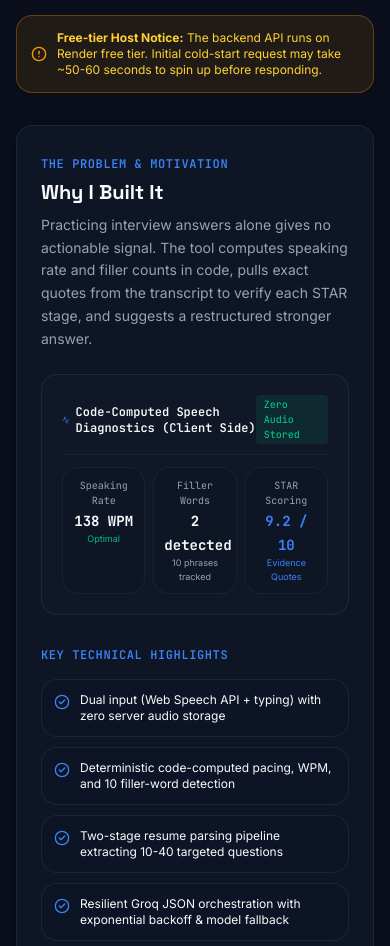
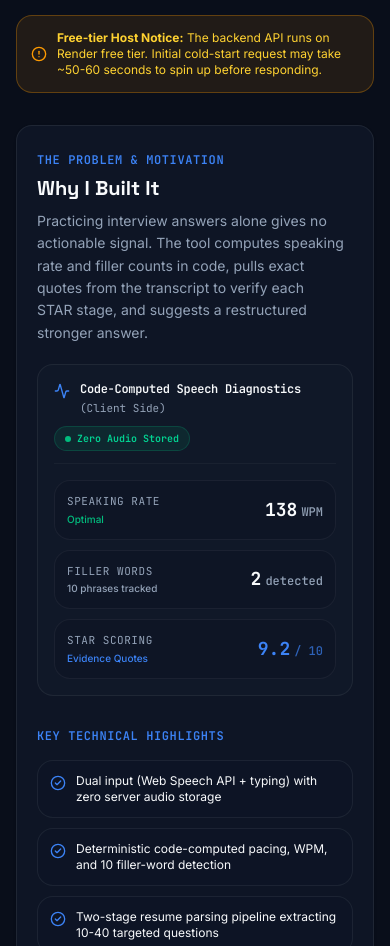
Before and after one commit to MdArman09/Md-Arman-Portfolio, a Next.js app: page / in a window 390 px wide. Shown: the part 3060-4006 px from the top of the page. Built offline with nearby package versions, Linux system fonts and the light colour scheme.

Commit message:
fix(featured): responsive layout for speech diagnostics mini-card with baseline values and adaptive rows

```diff
--- a/components/sections/featured-project.tsx
+++ b/components/sections/featured-project.tsx
@@ -83,10 +83,10 @@ export function FeaturedProject() {
         </div>
 
         {/* Featured Card */}
-        <SpotlightCard className="p-6 sm:p-10 border-border/80 space-y-8">
+        <SpotlightCard className="p-5 sm:p-10 border-border/80 space-y-8">
           {/* Top Info Grid */}
           <div className="grid grid-cols-1 lg:grid-cols-12 gap-8 items-start">
-            <div className="lg:col-span-7 space-y-6">
+            <div className="lg:col-span-7 space-y-5 sm:space-y-6">
               <div>
                 <span className="text-xs font-mono font-semibold uppercase tracking-wider text-primary">
                   The Problem & Motivation
@@ -94,50 +94,94 @@ export function FeaturedProject() {
                 <h3 className="font-display font-bold text-xl sm:text-2xl text-foreground mt-1">
                   Why I Built It
                 </h3>
-                <p className="text-sm sm:text-base text-muted-foreground mt-2 leading-relaxed">
+                <p className="text-sm sm:text-base text-muted-foreground mt-2 leading-[1.6] text-pretty">
                   {project.whyIBuiltIt}
                 </p>
               </div>
 
               {/* Live Metric Demonstration Mockup */}
-              <div className="p-5 rounded-2xl border border-border/80 bg-muted/30 space-y-3">
-                <div className="flex items-center justify-between border-b border-border/50 pb-2.5">
-                  <span className="text-xs font-mono font-semibold text-foreground flex items-center gap-1.5">
-                    <Activity className="w-3.5 h-3.5 text-primary" />
-                    Code-Computed Speech Diagnostics (Client Side)
+              <div className="p-4 sm:p-5 rounded-2xl border border-border/80 bg-muted/30 space-y-4 max-w-full min-w-0">
+                <div className="flex flex-col sm:flex-row sm:items-center sm:justify-between gap-2.5 sm:gap-4 border-b border-border/50 pb-3 sm:pb-3.5 min-w-0">
+                  <div className="flex items-start gap-2.5 min-w-0">
+                    <Activity className="w-4 h-4 text-primary shrink-0 mt-0.5" />
+                    <div className="min-w-0">
+                      <h4 className="text-xs sm:text-sm font-mono font-semibold text-foreground tracking-tight leading-snug text-balance">
+                        Code-Computed Speech Diagnostics
+                      </h4>
+                      <span className="text-[11px] font-mono text-muted-foreground block mt-0.5">
+                        (Client Side)
                       </span>
-                  <span className="text-[10px] font-mono px-2 py-0.5 rounded bg-emerald-500/10 text-emerald-600 dark:text-emerald-400">
-                    Zero Audio Stored
+                    </div>
+                  </div>
+
+                  <span className="inline-flex items-center gap-1.5 px-2.5 py-1 rounded-full text-[10px] font-mono font-semibold bg-emerald-500/10 text-emerald-600 dark:text-emerald-400 border border-emerald-500/20 whitespace-nowrap shrink-0 self-start sm:self-auto">
+                    <span className="w-1.5 h-1.5 rounded-full bg-emerald-500 shrink-0" />
+                    <span>Zero Audio Stored</span>
                   </span>
                 </div>
 
-                <div className="grid grid-cols-3 gap-2 text-center">
-                  <div className="p-2.5 rounded-xl bg-card border border-border/60">
-                    <span className="text-[10px] font-mono text-muted-foreground block">
+                <div className="grid grid-cols-1 sm:grid-cols-3 gap-2.5 sm:gap-3 items-stretch">
+                  {/* Tile 1: Speaking Rate */}
+                  <div className="p-3 sm:p-3.5 rounded-xl bg-card border border-border/60 flex flex-row items-center justify-between sm:flex-col sm:justify-center text-left sm:text-center min-w-0 transition-colors">
+                    <div className="min-w-0">
+                      <span className="text-[11px] font-mono text-muted-foreground uppercase tracking-wider block whitespace-nowrap">
                         Speaking Rate
                       </span>
-                    <span className="text-sm font-mono font-bold text-foreground">
-                      138 WPM
+                      <span className="text-[10px] text-emerald-500 font-medium block sm:hidden mt-0.5 whitespace-nowrap">
+                        Optimal
                       </span>
-                    <span className="text-[9px] text-emerald-500 block">Optimal</span>
                     </div>
-                  <div className="p-2.5 rounded-xl bg-card border border-border/60">
-                    <span className="text-[10px] font-mono text-muted-foreground block">
+                    <div className="flex flex-col items-end sm:items-center shrink-0 sm:shrink min-w-0 sm:mt-1">
+                      <span className="inline-flex items-baseline gap-1 whitespace-nowrap font-mono tabular-nums [font-variant-numeric:tabular-nums]">
+                        <span className="text-lg sm:text-xl font-bold text-foreground">138</span>
+                        <span className="text-xs font-medium text-muted-foreground">WPM</span>
+                      </span>
+                      <span className="text-[10px] text-emerald-500 font-medium hidden sm:block mt-1 whitespace-nowrap">
+                        Optimal
+                      </span>
+                    </div>
+                  </div>
+
+                  {/* Tile 2: Filler Words */}
+                  <div className="p-3 sm:p-3.5 rounded-xl bg-card border border-border/60 flex flex-row items-center justify-between sm:flex-col sm:justify-center text-left sm:text-center min-w-0 transition-colors">
+                    <div className="min-w-0">
+                      <span className="text-[11px] font-mono text-muted-foreground uppercase tracking-wider block whitespace-nowrap">
                         Filler Words
                       </span>
-                    <span className="text-sm font-mono font-bold text-foreground">
-                      2 detected
+                      <span className="text-[10px] text-muted-foreground font-medium block sm:hidden mt-0.5 whitespace-nowrap">
+                        10 phrases tracked
                       </span>
-                    <span className="text-[9px] text-muted-foreground block">10 phrases tracked</span>
                     </div>
-                  <div className="p-2.5 rounded-xl bg-card border border-border/60">
-                    <span className="text-[10px] font-mono text-muted-foreground block">
+                    <div className="flex flex-col items-end sm:items-center shrink-0 sm:shrink min-w-0 sm:mt-1">
+                      <span className="inline-flex items-baseline gap-1 whitespace-nowrap font-mono tabular-nums [font-variant-numeric:tabular-nums]">
+                        <span className="text-lg sm:text-xl font-bold text-foreground">2</span>
+                        <span className="text-xs font-medium text-muted-foreground">detected</span>
+                      </span>
+                      <span className="text-[10px] text-muted-foreground font-medium hidden sm:block mt-1 whitespace-nowrap">
+                        10 phrases tracked
+                      </span>
+                    </div>
+                  </div>
+
+                  {/* Tile 3: STAR Scoring */}
+                  <div className="p-3 sm:p-3.5 rounded-xl bg-card border border-border/60 flex flex-row items-center justify-between sm:flex-col sm:justify-center text-left sm:text-center min-w-0 transition-colors">
+                    <div className="min-w-0">
+                      <span className="text-[11px] font-mono text-muted-foreground uppercase tracking-wider block whitespace-nowrap">
                         STAR Scoring
                       </span>
-                    <span className="text-sm font-mono font-bold text-primary">
-                      9.2 / 10
+                      <span className="text-[10px] text-primary font-medium block sm:hidden mt-0.5 whitespace-nowrap">
+                        Evidence Quotes
                       </span>
-                    <span className="text-[9px] text-primary block">Evidence Quotes</span>
+                    </div>
+                    <div className="flex flex-col items-end sm:items-center shrink-0 sm:shrink min-w-0 sm:mt-1">
+                      <span className="inline-flex items-baseline gap-1 whitespace-nowrap font-mono tabular-nums [font-variant-numeric:tabular-nums]">
+                        <span className="text-lg sm:text-xl font-bold text-primary">9.2</span>
+                        <span className="text-xs font-medium text-primary/70">/&nbsp;10</span>
+                      </span>
+                      <span className="text-[10px] text-primary font-medium hidden sm:block mt-1 whitespace-nowrap">
+                        Evidence Quotes
+                      </span>
+                    </div>
                   </div>
                 </div>
               </div>
```
Lines whose indentation alone changed are shown as unchanged.
